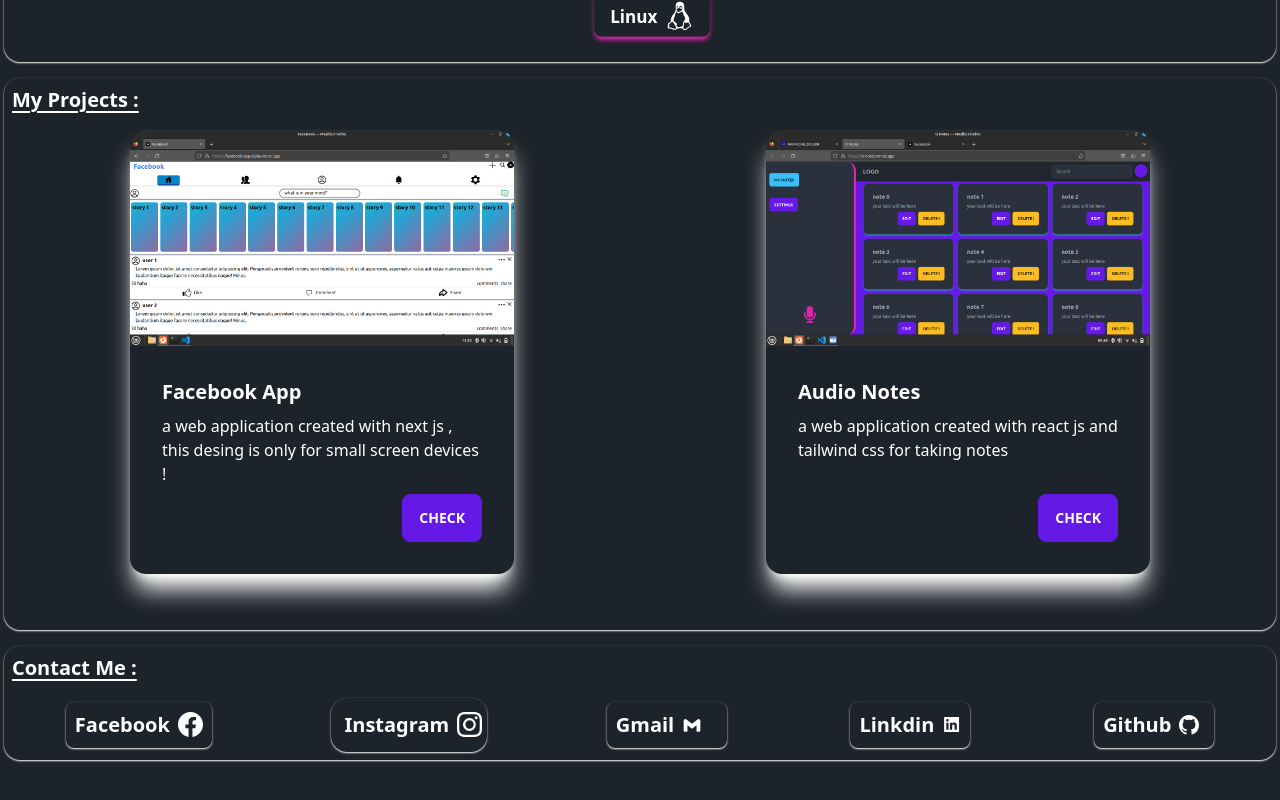
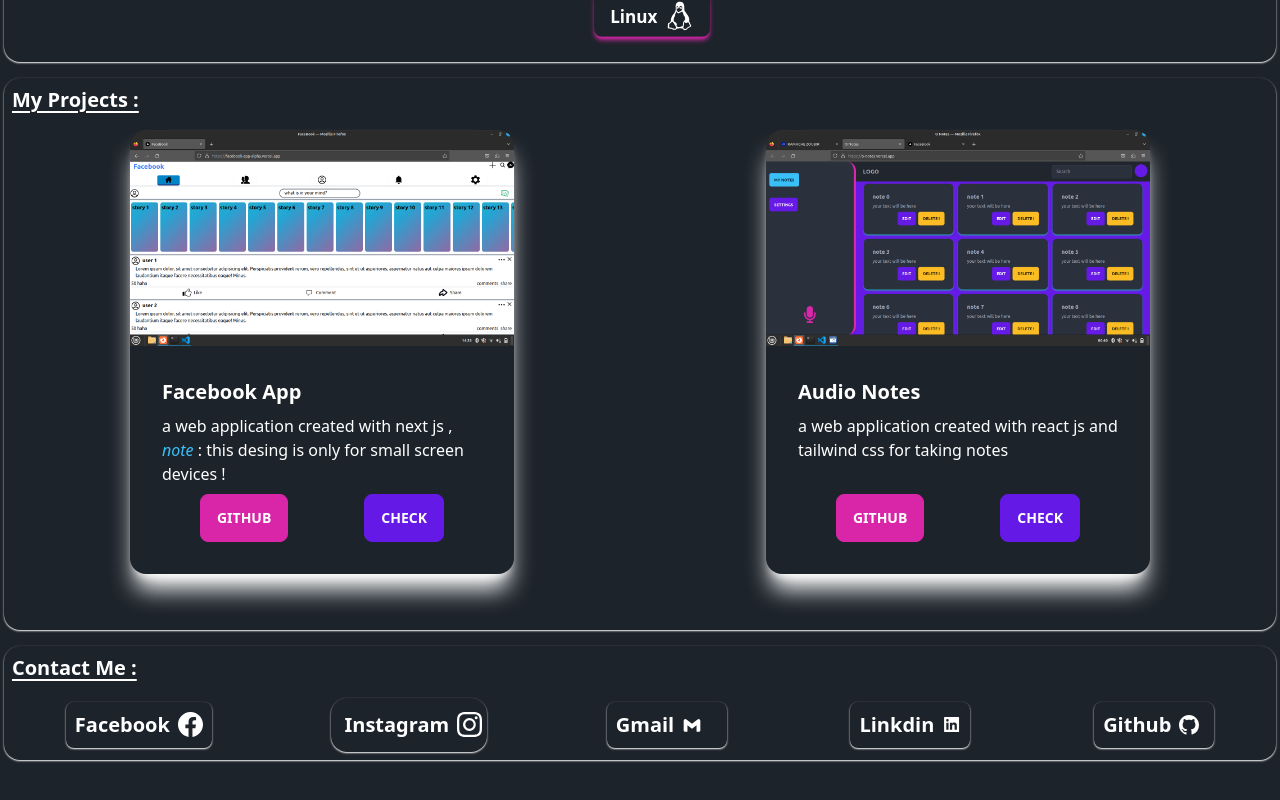
Before and after one commit to Zoubir-Ramache/portfolio, a React (Vite) app: page / in a window 1280 px wide. Shown: the part 1098-1898 px from the top of the page. Built offline with nearby package versions, Linux system fonts and the light colour scheme.

Commit message:
add the github repo for projects

```diff
--- a/src/components/MyProjects.tsx
+++ b/src/components/MyProjects.tsx
@@ -27,11 +27,17 @@
           <figure><img src='images/projects/Screenshot from 2023-07-06 14-33-23.png' alt="audio notes" /></figure>
           <div className="card-body">
             <h2 className="card-title capitalize">facebook app </h2>
-            <p> a web application created with next js  , <br /> this desing is only  for small screen devices ! </p>
+            <p> a web application created with next js  , <br /> <i className=' text-info'>note  </i> : this desing is only  for small screen devices ! </p>
+            <div className='flex  justify-around'>
 
-            <a className="card-actions justify-end" target='_blank' href="https://facebook-app-alpha.vercel.app/" >
-              <button className="btn btn-primary">check</button>
-            </a>
+              <a className="card-actions " target='_blank' href="https://github.com/remmachezoubir/Facebook_app.git" >
+                <button className="btn btn-secondary">github</button>
+              </a>
+              <a className="card-actions" target='_blank' href="https://facebook-app-alpha.vercel.app/" >
+                <button className="btn  btn-primary">check</button>
+              </a>
+            </div>
+
           </div>
         </div>
 
@@ -42,9 +48,15 @@
             <h2 className="card-title capitalize">audio notes </h2>
             <p> a web application created with react js and tailwind css for taking notes  </p>
 
-            <a className="card-actions justify-end" target='_blank' href='https://o-notes.vercel.app/' >
-              <button className="btn btn-primary">check</button>
-            </a>
+            <div className='flex  justify-around'>
+              <a className="card-actions " target='_blank' href="https://github.com/remmachezoubir/o-notes.git" >
+                <button className="btn btn-secondary">github</button>
+              </a>
+              <a className="card-actions justify-end" target='_blank' href='https://o-notes.vercel.app/' >
+                <button className="btn btn-primary">check</button>
+              </a>
+
+            </div>
           </div>
         </div>
       </main>
```
